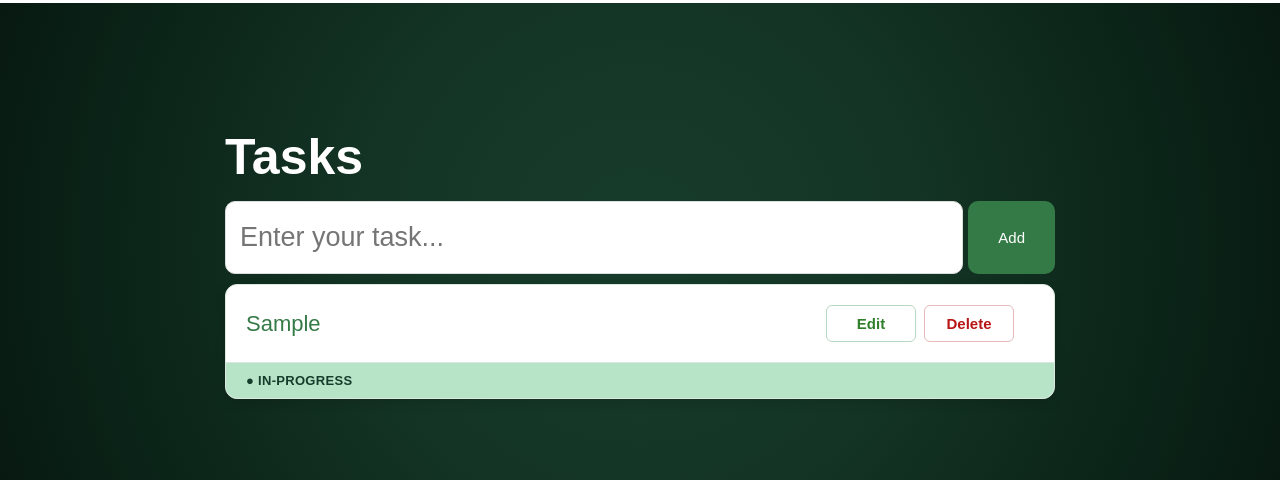
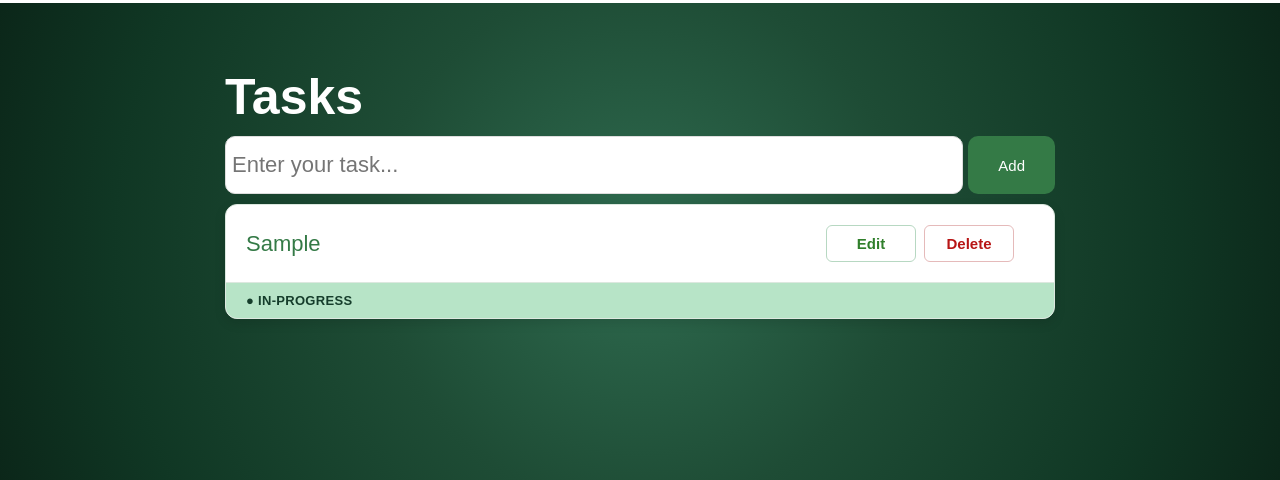
Before and after one commit to Harsh-code-cyber/Todo-list-and-task-management-system, a plain HTML site: page index.html in a window 1280 px wide. Both pictures are taken after typing "Sample" into the empty fields and a click on the button "Add". Shown: the part 157-637 px from the top of the page. Drawn offline with Linux system fonts and the light colour scheme; grey boxes are pictures that could not be loaded.

Commit message:
Final css touchups

```diff
--- a/style.css
+++ b/style.css
@@ -11,10 +11,7 @@ body {
     min-height: 100vh;
     background: radial-gradient(
         circle at center,
-        #173c2b 0%,
-        #143525 35%,
-        #0B2418 70%,
-        #06140D 100%
+         #2f6c50 0%, #1e4c35 35%, #103724 70%, #091f14 100%
     );
 }
 
@@ -44,7 +41,7 @@ header h1 {
 /* Main Container */
 .container {
     max-width: 860px;
-    margin: 110px auto;
+    margin: 50px auto;
     padding: 15px;
 }
 
@@ -53,7 +50,7 @@ header h1 {
     display: flex;
     justify-content: space-between;
     align-items: center;
-    margin-bottom: 15px;
+    margin-bottom: 10px;
 }
 
 .task-header h2 {
@@ -70,8 +67,8 @@ header h1 {
 
 .input-section input {
     flex: 1;
-    padding: 20px 14px;
-    font-size: 27px;
+    padding: 15px 6px;
+    font-size: 22px;
     border: 1px solid #ddd;
     border-radius: 10px;
     outline: none;
@@ -126,7 +123,7 @@ header h1 {
     border: 1px solid #DCE8DF;
     border-radius: 12px;
     overflow: hidden;
-    margin-bottom: 16px;
+    margin-bottom: 12px;
     box-shadow: 0 4px 12px rgba(0, 0, 0, 0.12);
     transition: transform 0.2s ease, box-shadow 0.2s ease;
 }
@@ -174,7 +171,7 @@ header h1 {
 
 /* Completed: dark green */
 .status-completed {
-    background-color: #1B4332;
+    background-color: #08923f;
     color: #FFFFFF;
 }
 
```
